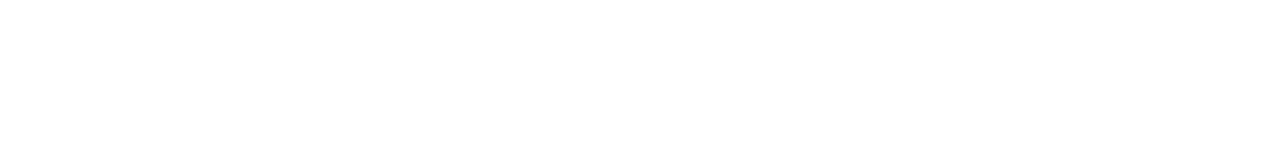
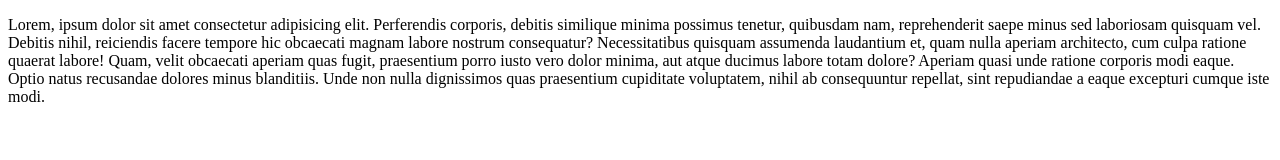
Before and after one commit to faizaskey/pertama, a plain HTML site: page index.html in a window 1280 px wide. Drawn offline with Linux system fonts and the light colour scheme.

Commit message:
tambah paragrap

```diff
--- a/index.html
+++ b/index.html
@@ -9,6 +9,14 @@
 </head>
 
 <body>
+    <p>Lorem, ipsum dolor sit amet consectetur adipisicing elit. Perferendis corporis, debitis similique minima possimus
+        tenetur, quibusdam nam, reprehenderit saepe minus sed laboriosam quisquam vel. Debitis nihil, reiciendis facere
+        tempore hic obcaecati magnam labore nostrum consequatur? Necessitatibus quisquam assumenda laudantium et, quam
+        nulla aperiam architecto, cum culpa ratione quaerat labore! Quam, velit obcaecati aperiam quas fugit,
+        praesentium porro iusto vero dolor minima, aut atque ducimus labore totam dolore? Aperiam quasi unde ratione
+        corporis modi eaque. Optio natus recusandae dolores minus blanditiis. Unde non nulla dignissimos quas
+        praesentium cupiditate voluptatem, nihil ab consequuntur repellat, sint repudiandae a eaque excepturi cumque
+        iste modi.</p>
 
 </body>
 
```
